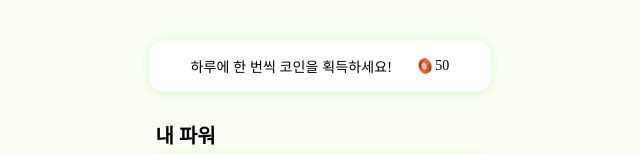
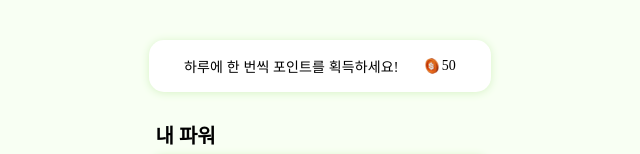
Before and after one commit to GreenSpark-greenspark/greenspark-frontend, a Next.js app: page / in a window 1280 px wide. Shown: the top 154 px of the page, without its empty margins (320-960 px from the left). Built offline with nearby package versions, Linux system fonts and the light colour scheme; no server answers.

Commit message:
style: 용어 변경

```diff
--- a/src/app/_component/home/AttendanceCoin.tsx
+++ b/src/app/_component/home/AttendanceCoin.tsx
@@ -8,7 +8,7 @@ export default function AttendanceCoin() {
       <div className={styles.coinWrap}>
         <Box>
           <div className={styles.coinContainer}>
-            <p className={styles.text_normal}>하루에 한 번씩 코인을 획득하세요!</p>
+            <p className={styles.text_normal}>하루에 한 번씩 포인트를 획득하세요!</p>
             <div className={styles.coin}>
               <Iconcoin className={styles.coinIcon} />
               <p className={styles.text_normal}>50</p>
--- a/src/app/_component/home/HomeQuiz.tsx
+++ b/src/app/_component/home/HomeQuiz.tsx
@@ -16,7 +16,7 @@ export default function HomeQuiz() {
               <br />
               오늘의 에너지 퀴즈를 풀어보세요.
               <br />
-              정답 하나 당 100코인을 획득할 수 있어요!
+              정답 하나 당 100포인트를 획득할 수 있어요!
             </p>
           </div>
 
```
